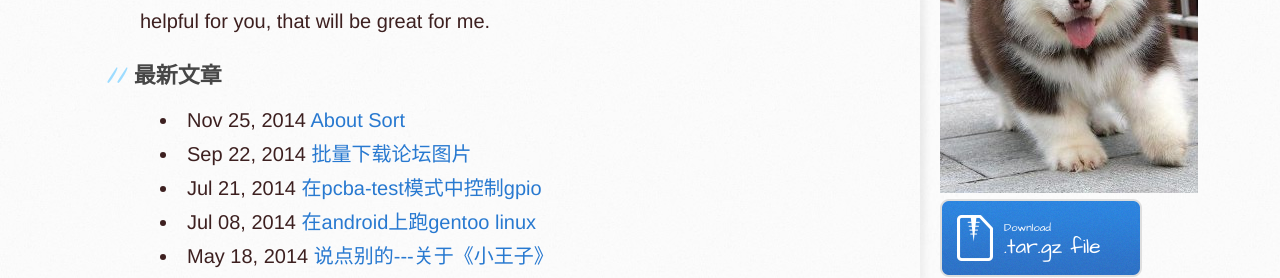
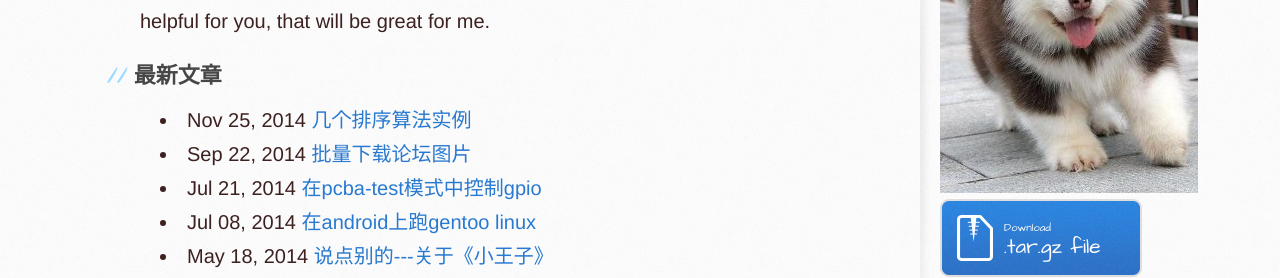
Before and after one commit to huolinliang/blog_leung, a Jekyll site: the page built from index.html, in a window 1280 px wide. Shown: the part 366-644 px from the top of the page. Built offline with Jekyll 4.4.1, drawn with Linux system fonts in a browser that asks for light colours; Markdown is read by kramdown in place of the engine named in the settings.

Commit message:
fix title error

```diff
--- a/_posts/2014-11-25-about-sort.html
+++ b/_posts/2014-11-25-about-sort.html
@@ -1,3 +1,8 @@
+---
+layout: default
+title: 几个排序算法实例
+---
+
 <h2>几个排序算法实例</h2>
 
 <p>两个月没有更新博客了，今天重温一下几个常用的排序算法。</p>
@@ -214,3 +219,6 @@ void Swap(int *a, int *b)
     }
 }
 </code></pre>
+
+<p>Author:leung</p>
+<p>{{ page.date | date_to_string }}</p>
```
